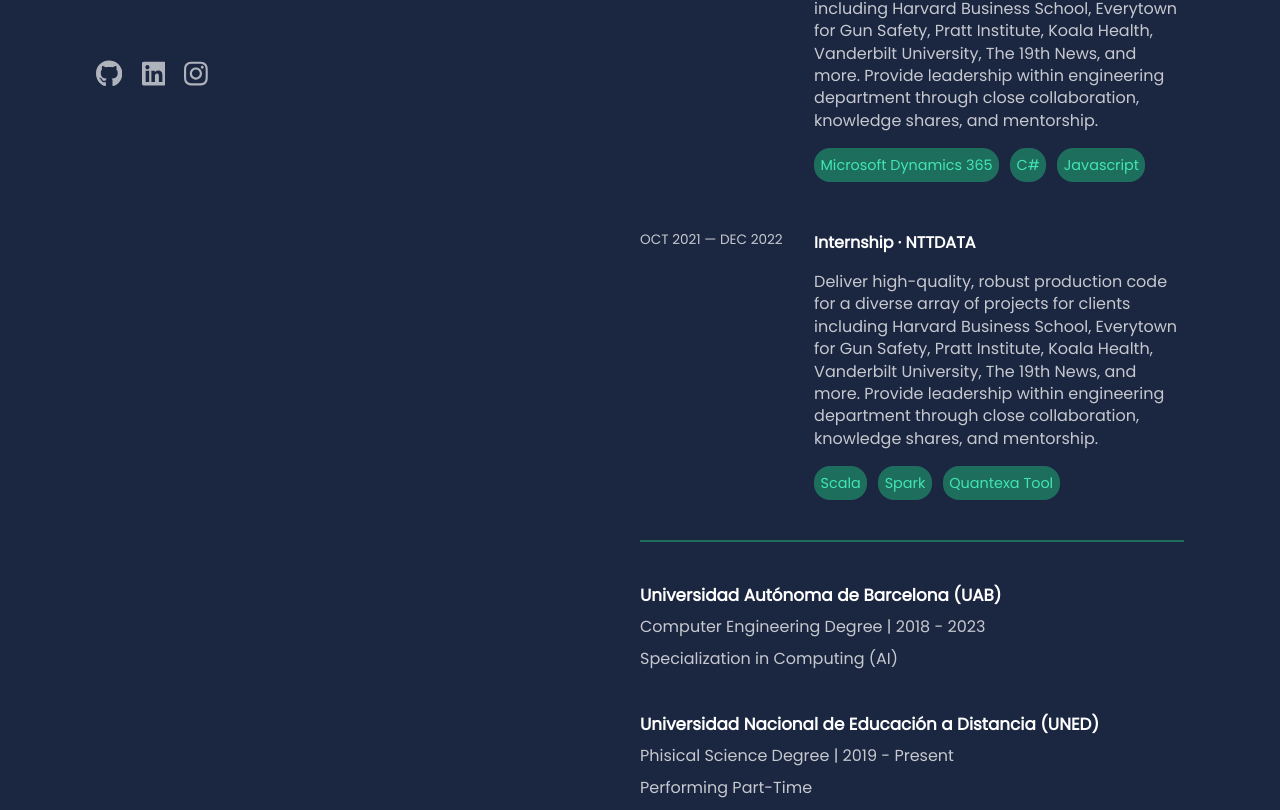
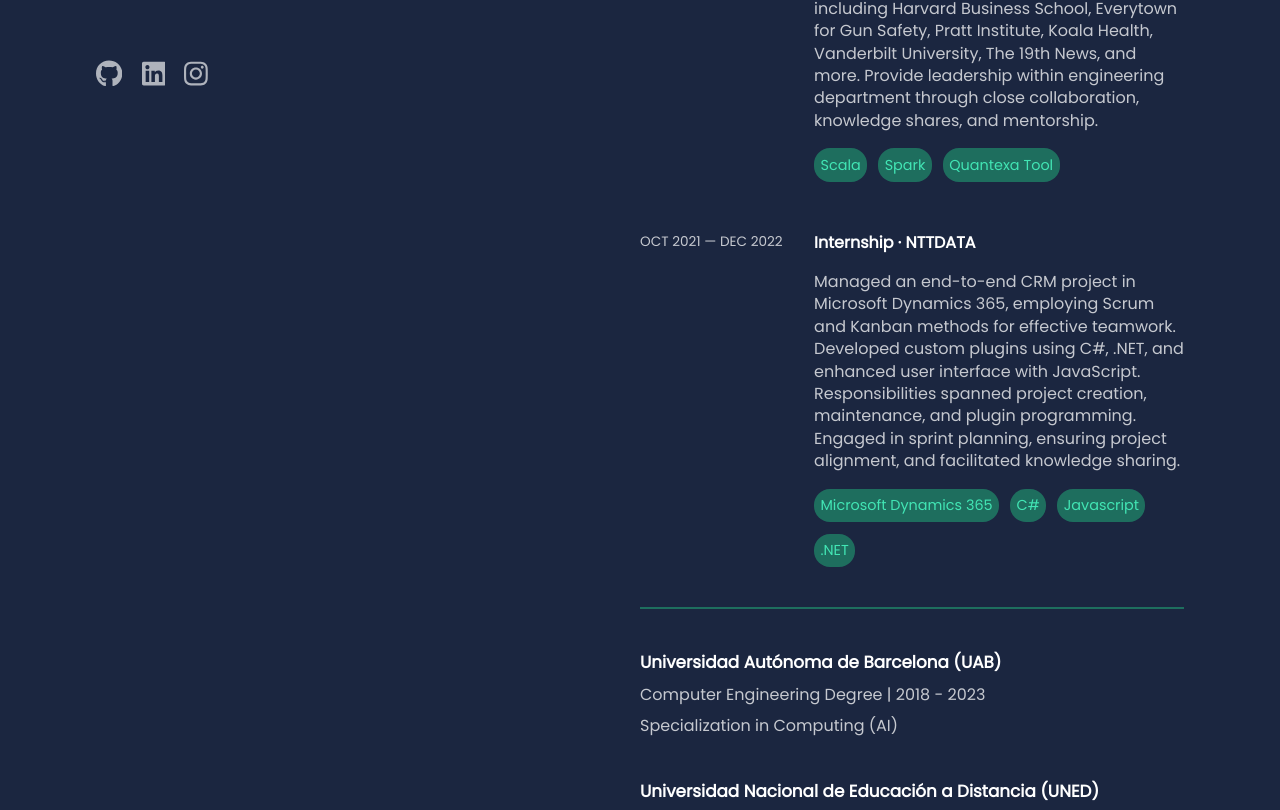
Before and after one commit to sergissh/portfolio, a React (Vite) app: page / in a window 1280 px wide. Shown: the part 610-1420 px from the top of the page. Built offline with nearby package versions, Linux system fonts and the light colour scheme; no server answers.

Commit message:
Nttdata info updated

```diff
--- a/src/components/Experience.jsx
+++ b/src/components/Experience.jsx
@@ -24,9 +24,9 @@
                             knowledge shares, and mentorship.
                         </p>
                         <ul>
-                            <li>Microsoft Dynamics 365</li>
-                            <li>C#</li>
-                            <li>Javascript</li>
+                            <li>Scala</li>
+                            <li>Spark</li>
+                            <li>Quantexa Tool</li>
                         </ul>
                     </div>
                 </div>
@@ -39,18 +39,15 @@
                     <div className='item-content'>
                         <h4>Internship · NTTDATA</h4>
                         <p>
-                            Deliver high-quality, robust production code for a
-                            diverse array of projects for clients including
-                            Harvard Business School, Everytown for Gun Safety,
-                            Pratt Institute, Koala Health, Vanderbilt University,
-                            The 19th News, and more. Provide leadership within
-                            engineering department through close collaboration,
-                            knowledge shares, and mentorship.
+                            Managed an end-to-end CRM project in Microsoft Dynamics 365, employing Scrum and Kanban methods for effective teamwork.
+                            Developed custom plugins using C#, .NET, and enhanced user interface with JavaScript. Responsibilities spanned project
+                            creation, maintenance, and plugin programming. Engaged in sprint planning, ensuring project alignment, and facilitated knowledge sharing.
                         </p>
                         <ul>
-                            <li>Scala</li>
-                            <li>Spark</li>
-                            <li>Quantexa Tool</li>
+                            <li>Microsoft Dynamics 365</li>
+                            <li>C#</li>
+                            <li>Javascript</li>
+                            <li>.NET</li>
                         </ul>
                     </div>
                 </div>
@@ -110,6 +107,7 @@
             gap: 0;
             .item-header{
                 width: 32%;
+                padding-top: .15rem;
             }
             .item-content{
                 width: 68%;
--- a/src/components/ProjectList.jsx
+++ b/src/components/ProjectList.jsx
@@ -73,7 +73,7 @@
                             <p>
                              I'm working on uploading more projects to the Web. I have projects that
                              I have doveloped during my degree or just for fun, but before uploading them
-                             I want to review and document them to turn them into an interesting product.
+                             I want to review and document them to turn them into an interesting piece of content.
                              </p>
                         </div>
                     </div>
```
Lines whose indentation alone changed are shown as unchanged.
